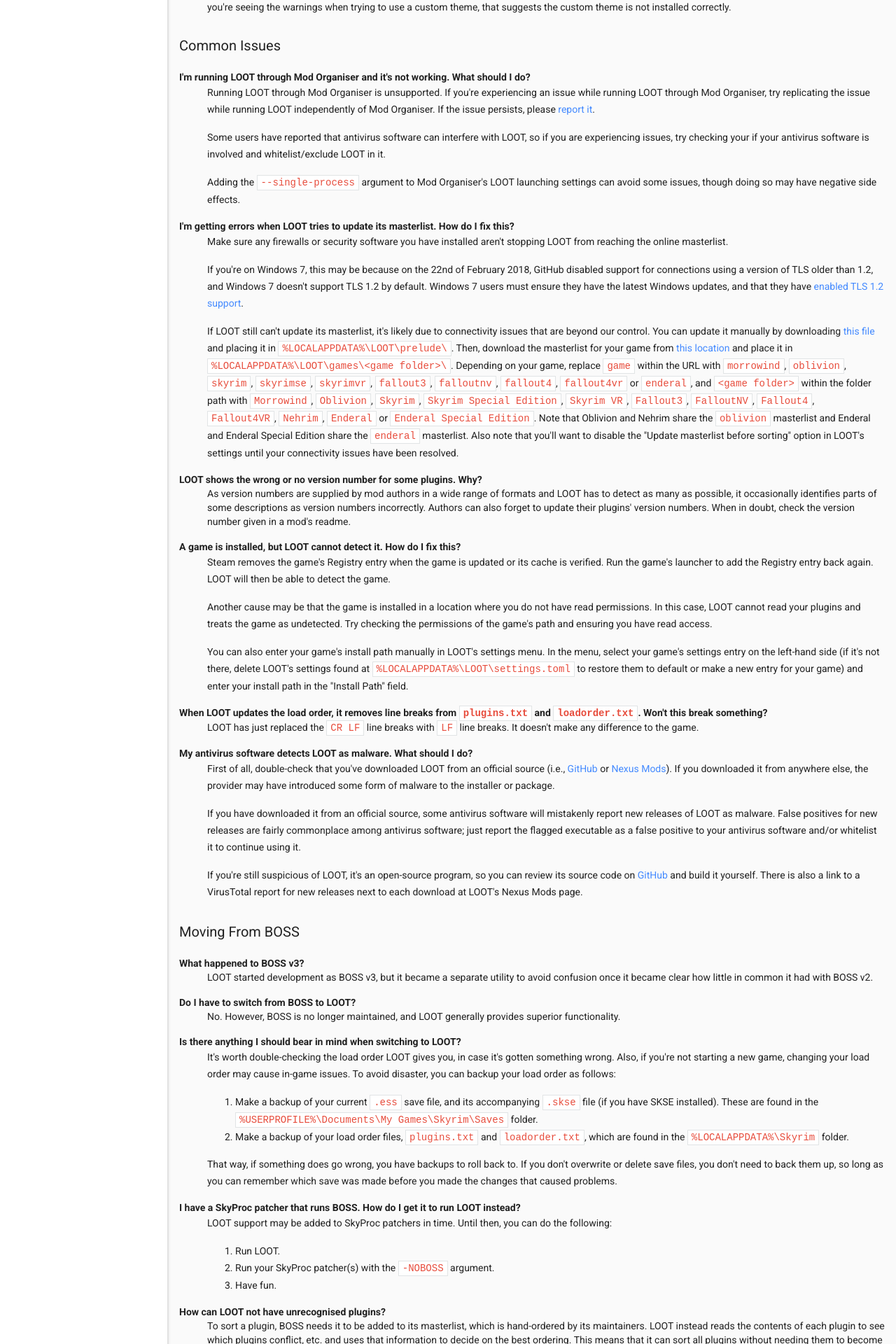
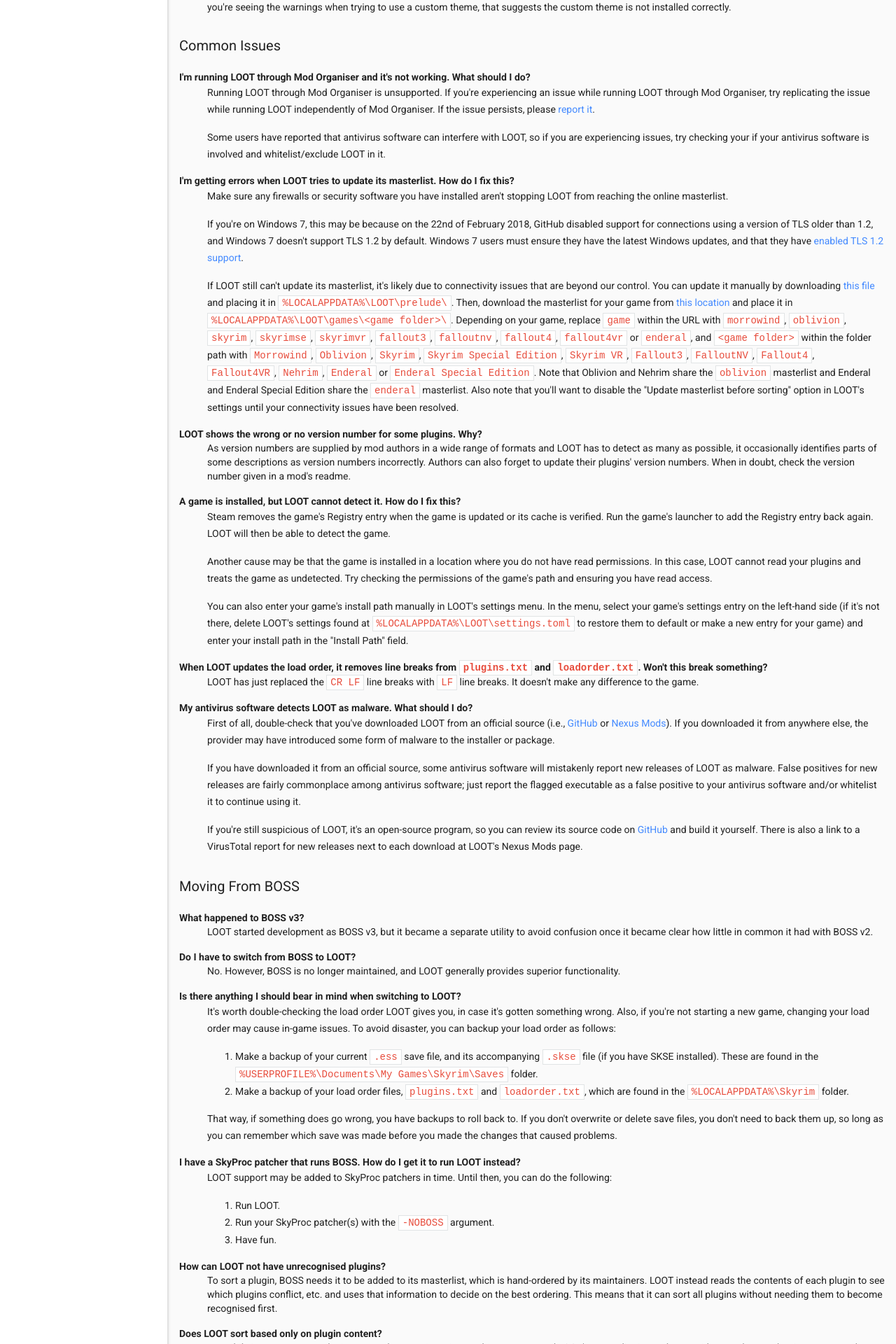
Before and after one commit to loot/loot.github.io, a Jekyll site: the page built from docs/help/LOOT-FAQs.html, in a window 1280 px wide. Shown: the part 1251-3171 px from the top of the page at 70% size. Built offline with Jekyll 4.4.1, drawn with Linux system fonts in a browser that asks for light colours; nearby versions of some CDN libraries.

Commit message:
Remove mention of `--single-process` argument
Doesn't appear to exist anymore with the Qt GUI.

```diff
--- a/docs/help/LOOT-FAQs.html
+++ b/docs/help/LOOT-FAQs.html
@@ -74,8 +74,6 @@
     <p>Running LOOT through Mod Organiser is unsupported. If you're experiencing an issue while running LOOT through Mod Organiser, try replicating the issue while running LOOT independently of Mod Organiser. If the issue persists, please <a href="How-To-Report-Issues-Helpfully.html">report it</a>.</p>
 
     <p>Some users have reported that antivirus software can interfere with LOOT, so if you are experiencing issues, try checking your if your antivirus software is involved and whitelist/exclude LOOT in it.</p>
-
-    <p>Adding the <code>--single-process</code> argument to Mod Organiser's LOOT launching settings can avoid some issues, though doing so may have negative side effects.</p>
   </dd>
 
   <dt id="update-masterlist-errors">I'm getting errors when LOOT tries to update its masterlist. How do I fix this?</dt>
```
